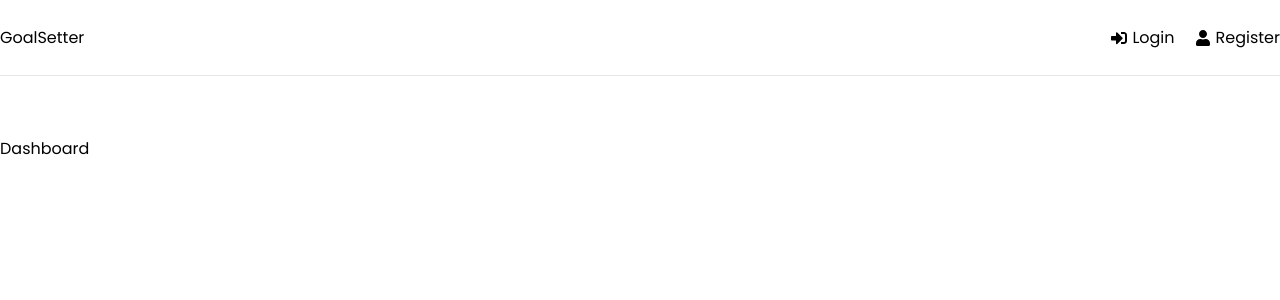
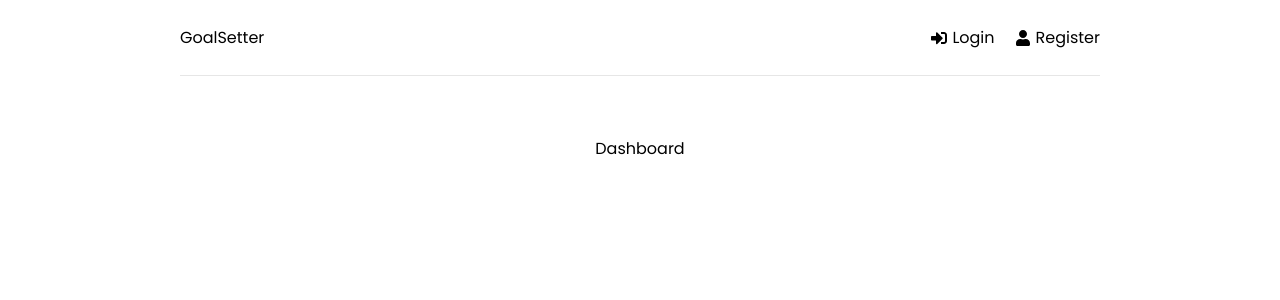
Before and after one commit to becathey/goals-mern, a React (Create React App) app in the folder frontend/: page / in a window 1280 px wide. Shown: the top 300 px of the page. Built offline with nearby package versions, Linux system fonts and the light colour scheme.

Commit message:
Add container styles for App component

```diff
--- a/frontend/src/index.css
+++ b/frontend/src/index.css
@@ -18,6 +18,13 @@ li {line-height: 2.2;}
 h1, h2, h3 {
   font-weight: 600;
   margin-bottom: 10px;
+}
+.container {
+  width: 100%;
+  max-width: 960px;
+  margin: 0 auto;
+  padding: 0 20px;
+  text-align: center;
 }
 .header {
   display: flex;
```
